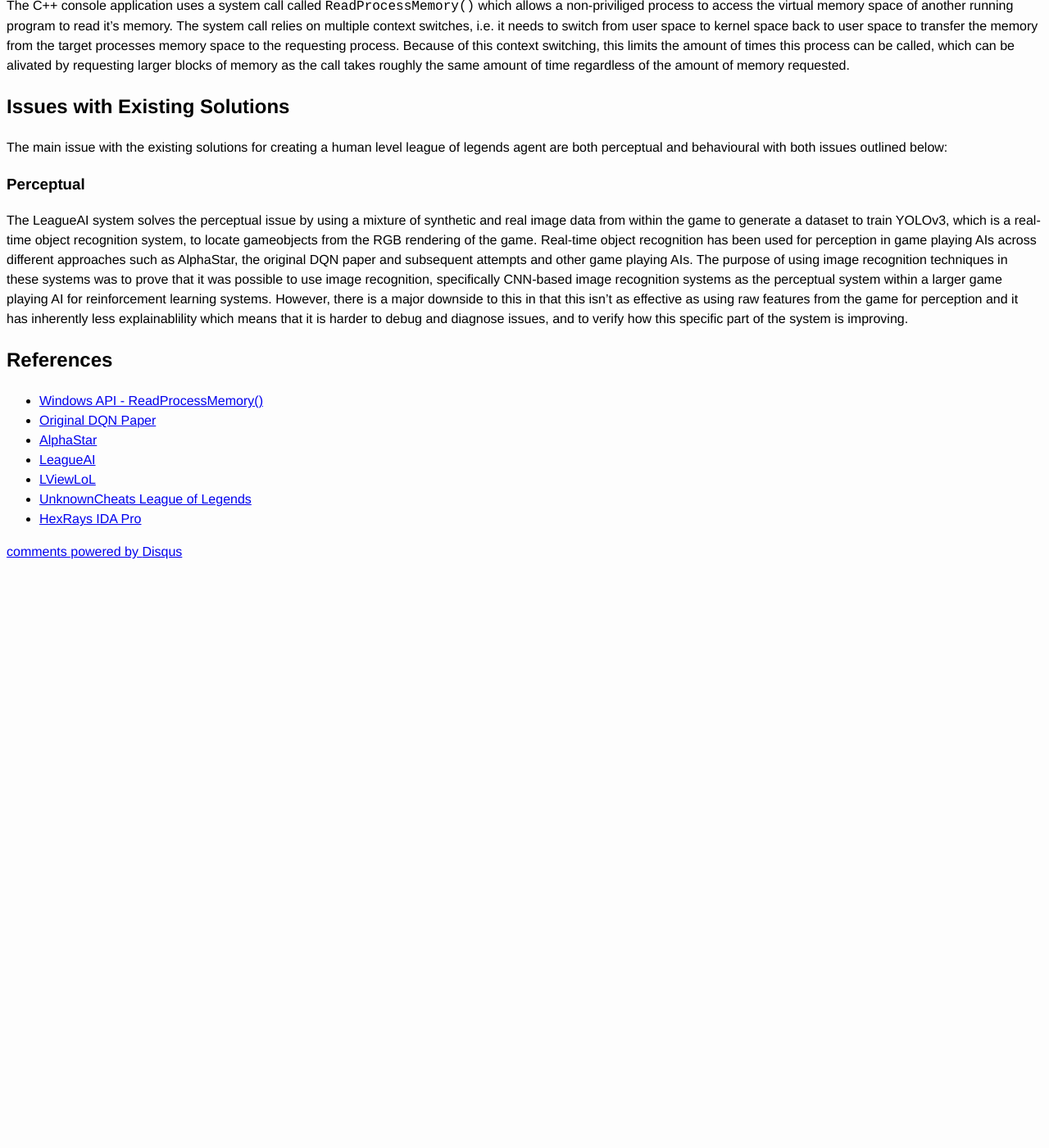
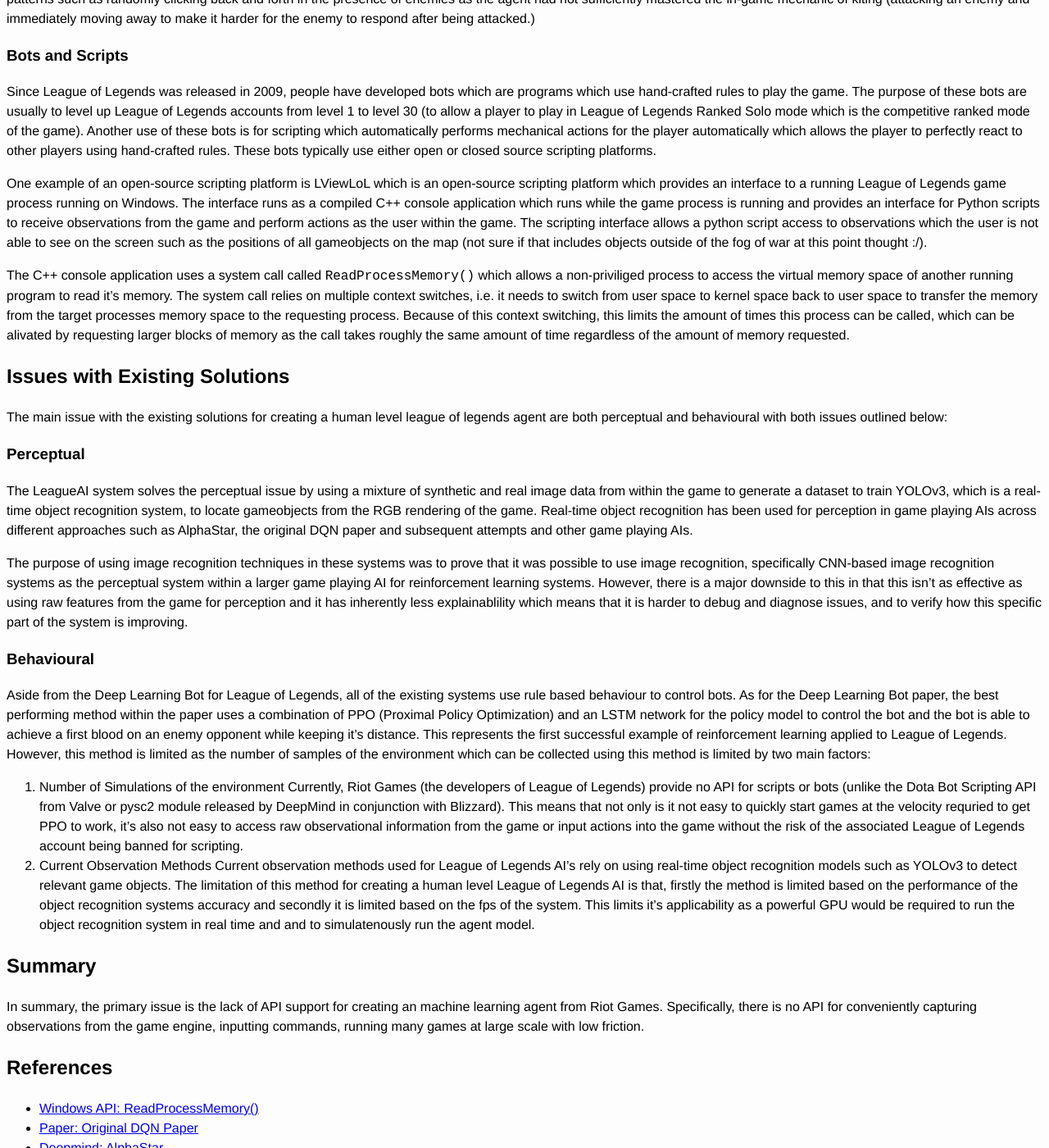
Before and after one commit to MiscellaneousStuff/miscellaneousstuff.github.io, a Jekyll site: the page built from _posts/2021-09-01-tlol-human-level-in-league-of-legends-using-deep-learning.markdown, in a window 1280 px wide and 1400 px high, scrolled down 1702 px. Shown: the whole window at 82% size. Built offline with Jekyll 4.4.1, drawn with Linux system fonts in a browser that asks for light colours; comment, search, counter and statistics services are not loaded; before the commit the page ends 2387 px from its top, so only the background shows below that; some of the changed text lies outside the part shown.

Commit message:
Added desc. of Deep Learning Bot 2020, summary, behavioural summary, etc.

```diff
--- a/_posts/2021-09-01-tlol-human-level-in-league-of-legends-using-deep-learning.markdown
+++ b/_posts/2021-09-01-tlol-human-level-in-league-of-legends-using-deep-learning.markdown
@@ -8,14 +8,19 @@
 leagueAiYoutubeId: iB4PoNJuXzc
 ---
 
+
 # TLoL: Human level in League of Legends using Deep Learning (Part 1 - Existing Solutions)
+
+
+## Existing Solutions
+
 
 ### League of Legends: Wild Rift inbuilt AI
 The League of Legends mobile spin-off game, Wild Rift, is a game developed in Unity
 and released as a game on the iOS App Store and Google Play Store. Reverse engineering
-the game using IL2CPP which converts the Unity source code of the game into an intermediate representation along with the original meta-data allows the function labels ,data types and parameters to be recovered.
+the game using IL2CPP which converts the Unity source code of the game into an intermediate representation along with the original meta-data allows the function labels, data types and parameters to be recovered.
 
-from this, we can determine how the app
+From this, we can determine how the app
 is made and even inject code using the metadata which associates function labels with
 their addresses in the final game binaries (at least for Android). The benefits of this
 for creating a human level League of Legends AI is that it may be possible to reverse
@@ -40,6 +45,7 @@
 trivial task by any player which is at least within the top 50% of the playerbase
 (which would be roughly Silver I).
 
+
 ### LeagueAI
 {% include youtubePlayer.html id=page.leagueAiYouTubeID %}
 
@@ -54,6 +60,25 @@
 The agent then uses the real-time object recognition model to determine which game
 objects are within it's view and uses a simple neural network to determine which actions
 to perform.
+
+
+### Deep Learning Bot for League of Legends
+This paper describes another agent which, like the LeagueAI system, uses YOLOv3 for
+object recognition to identity the type and location of different game objects within
+the current RGB viewport of the game. However the paper is the first attempt at using
+machine learning methods to improve the decision making of the agent.
+
+The paper describes two main ways of training the agent.
+The first method uses an LSTM model to clone the behaviour of human players whereas
+the second method uses a combination of PPO for training and an LSTM network for the
+policy network (PPO-LSTM).
+Both methods could achieve the set objective which was to achieve first blood, whereas
+in the case of the PPO+LSTM network, an additional reward of keeping a certain distance
+away from enemy objects was also included. The resultant behaviour of the PPO-LSTM network
+was superior to the purely behavioural cloning approach as the PPO-LSTM agent's behaviour
+was smoother and the purely LSTM network exhibited strange patterns such as randomly clicking back and forth in the presence of enemies as the agent had not sufficiently mastered the in-game mechanic of kiting (attacking an enemy and immediately moving away
+to make it harder for the enemy to respond after being attacked.)
+
 
 ### Bots and Scripts
 Since League of Legends was released in 2009, people have developed bots which are
@@ -84,9 +109,11 @@
 be alivated by requesting larger blocks of memory as the call takes roughly the same
 amount of time regardless of the amount of memory requested.
 
+
 ## Issues with Existing Solutions
 The main issue with the existing solutions for creating a human level league of legends
 agent are both perceptual and behavioural with both issues outlined below:
+
 
 ### Perceptual
 The LeagueAI system solves the perceptual issue by using a mixture of synthetic and
@@ -94,7 +121,9 @@
 a real-time object recognition system, to locate gameobjects from the RGB rendering
 of the game. Real-time object recognition has been used for perception in game playing
 AIs across different approaches such as AlphaStar, the original DQN paper and subsequent
-attempts and other game playing AIs. The purpose of using image recognition techniques
+attempts and other game playing AIs.
+
+The purpose of using image recognition techniques
 in these systems was to prove that it was possible to use image recognition, specifically
 CNN-based image recognition systems as the perceptual system within a larger game playing
 AI for reinforcement learning systems. However, there is a major downside to this in that
@@ -102,12 +131,47 @@
 inherently less explainablility which means that it is harder to debug and diagnose issues,
 and to verify how this specific part of the system is improving.
 
+
+### Behavioural
+Aside from the Deep Learning Bot for League of Legends, all of the existing systems use
+rule based behaviour to control bots. As for the Deep Learning Bot paper, the best
+performing method within the paper uses a combination of PPO (Proximal Policy Optimization)
+and an LSTM network for the policy model to control the bot and the bot is able to achieve
+a first blood on an enemy opponent while keeping it's distance. This represents the first
+successful example of reinforcement learning applied to League of Legends. However, this
+method is limited as the number of samples of the environment which can be collected using
+this method is limited by two main factors:
+1. Number of Simulations of the environment
+   Currently, Riot Games (the developers of League of Legends) provide no API for scripts or
+   bots (unlike the Dota Bot Scripting API from Valve or pysc2 module released by DeepMind
+   in conjunction with Blizzard). This means that not only is it not easy to quickly start
+   games at the velocity requried to get PPO to work, it's also not easy to access raw
+   observational information from the game or input actions into the game without the risk
+   of the associated League of Legends account being banned for scripting.
+2. Current Observation Methods
+   Current observation methods used for League of Legends AI's rely on using real-time
+   object recognition models such as YOLOv3 to detect relevant game objects. The limitation
+   of this method for creating a human level League of Legends AI is that, firstly the
+   method is limited based on the performance of the object recognition systems accuracy
+   and secondly it is limited based on the fps of the system. This limits it's applicability
+   as a powerful GPU would be required to run the object recognition system in real time and
+   and to simulatenously run the agent model.
+
+
+## Summary
+In summary, the primary issue is the lack of API support for creating an machine learning agent from Riot Games. Specifically, there is no API for conveniently capturing
+observations from the game engine, inputting commands, running many games at large scale
+with low friction.
+
+
 ## References
 
-- [Windows API - ReadProcessMemory()](https://docs.microsoft.com/en-us/windows/win32/api/memoryapi/nf-memoryapi-readprocessmemory)
-- [Original DQN Paper](https://www.cs.toronto.edu/~vmnih/docs/dqn.pdf)
-- [AlphaStar](https://deepmind.com/blog/article/alphastar-mastering-real-time-strategy-game-starcraft-ii)
-- [LeagueAI](https://github.com/Oleffa/LeagueAI)
-- [LViewLoL](https://github.com/orkido/LViewLoL)
-- [UnknownCheats League of Legends](https://www.unknowncheats.me/forum/league-of-legends/)
-- [HexRays IDA Pro](https://hex-rays.com/ida-pro/)
+- [Windows API: ReadProcessMemory()](https://docs.microsoft.com/en-us/windows/win32/api/memoryapi/nf-memoryapi-readprocessmemory)
+- [Paper: Original DQN Paper](https://www.cs.toronto.edu/~vmnih/docs/dqn.pdf)
+- [Deepmind: AlphaStar](https://deepmind.com/blog/article/alphastar-mastering-real-time-strategy-game-starcraft-ii)
+- [GitHub: LeagueAI](https://github.com/Oleffa/LeagueAI)
+- [Scripting: LViewLoL](https://github.com/orkido/LViewLoL)
+- [Forum: UnknownCheats League of Legends](https://www.unknowncheats.me/forum/league-of-legends/)
+- [Software: HexRays IDA Pro](https://hex-rays.com/ida-pro/)
+- [Paper: Deep Learning Bot for League of Legends](https://ojs.aaai.org/index.php/AIIDE/article/view/7449/7348)
+- [GitHub: YOLOv3](https://github.com/ultralytics/yolov3)
```
